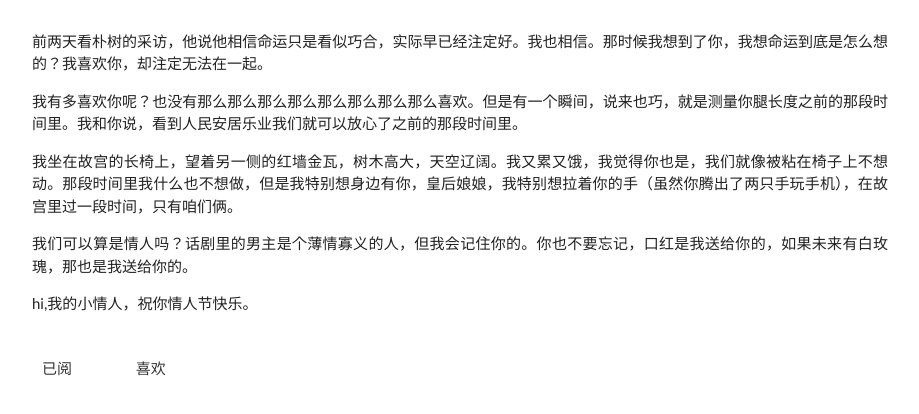
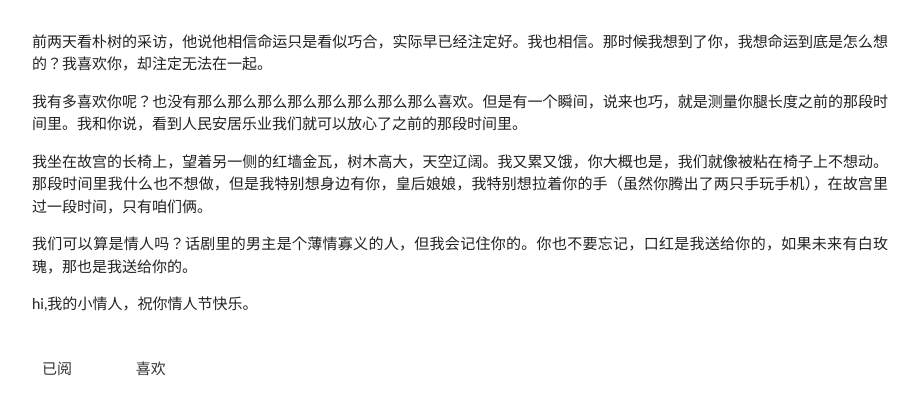
Before and after one commit to himyFriuts/forJean, a plain HTML site: page index.html in a window 1280 px wide. Shown: the part 94-508 px from the top of the page, without its empty margins (180-1099 px from the left). Drawn offline with nearby package versions, Linux system fonts and the light colour scheme.

Commit message:
Update index.html

```diff
--- a/index.html
+++ b/index.html
@@ -34,7 +34,7 @@
     <div class="section" id="article">
       <p>前两天看朴树的采访，他说他相信命运只是看似巧合，实际早已经注定好。我也相信。那时候我想到了你，我想命运到底是怎么想的？我喜欢你，却注定无法在一起。</p>
       <p>我有多喜欢你呢？也没有那么那么那么那么那么那么那么那么喜欢。但是有一个瞬间，说来也巧，就是测量你腿长度之前的那段时间里。我和你说，看到人民安居乐业我们就可以放心了之前的那段时间里。</p>
-      <p>我坐在故宫的长椅上，望着另一侧的红墙金瓦，树木高大，天空辽阔。我又累又饿，我觉得你也是，我们就像被粘在椅子上不想动。那段时间里我什么也不想做，但是我特别想身边有你，皇后娘娘，我特别想拉着你的手（虽然你腾出了两只手玩手机），在故宫里过一段时间，只有咱们俩。</p>
+      <p>我坐在故宫的长椅上，望着另一侧的红墙金瓦，树木高大，天空辽阔。我又累又饿，你大概也是，我们就像被粘在椅子上不想动。那段时间里我什么也不想做，但是我特别想身边有你，皇后娘娘，我特别想拉着你的手（虽然你腾出了两只手玩手机），在故宫里过一段时间，只有咱们俩。</p>
       <p>我们可以算是情人吗？话剧里的男主是个薄情寡义的人，但我会记住你的。你也不要忘记，口红是我送给你的，如果未来有白玫瑰，那也是我送给你的。</p>
       <p>hi,我的小情人，祝你情人节快乐。</p>
     </div>
```
